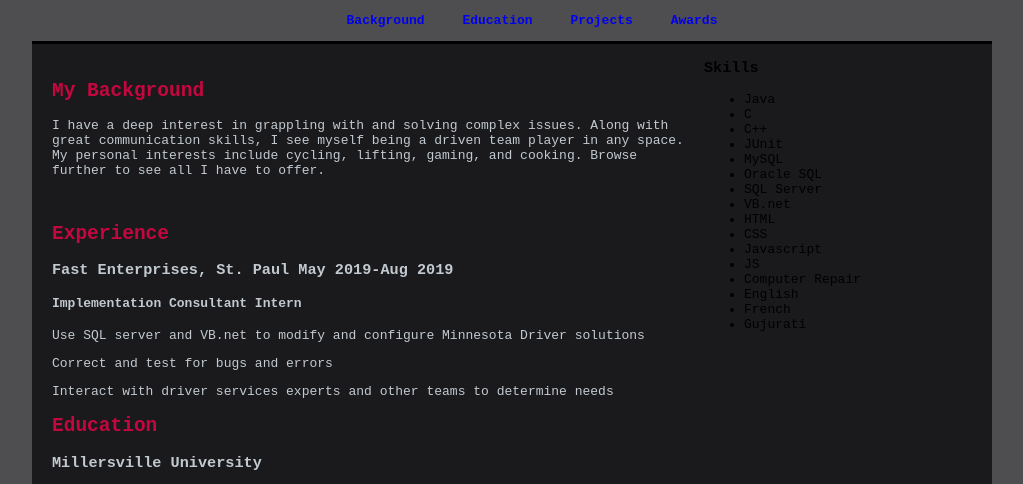
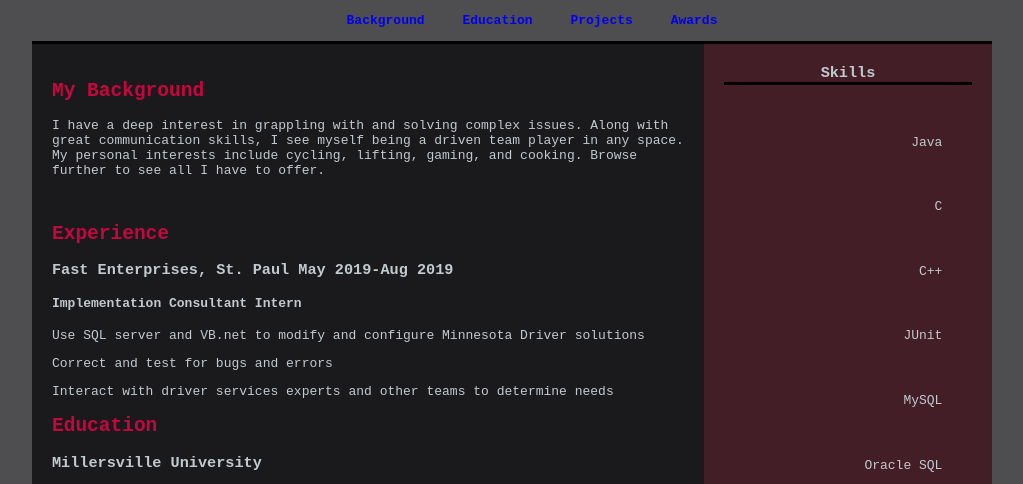
Before and after one commit to vinayalaw/vinayalaw.github.io, a plain HTML site: page index.html in a window 1280 px wide. Shown: the part 406-890 px from the top of the page, without its empty margins (128-1151 px from the left). Drawn offline with nearby package versions, Linux system fonts and the light colour scheme.

Commit message:
2019 update

```diff
--- a/css/portfolio.css
+++ b/css/portfolio.css
@@ -78,17 +78,17 @@ a:visited{
 .mainContent h2{
   color: #c3073f;
 }
-.skills{
+.sidebar{
   background-color: #6f2232;
   background-color: rgba(111,35,50,.5);
   color: #c2cad0;
 }
-.skills h3{
+.sidebar h3{
   text-align: center;
   border-bottom: 3px solid black;
   margin: 20px;
 }
-.skills li{
+.sidebar li{
   text-align: right;
   list-style-type: none;
   border-bottom: 5px;
```
